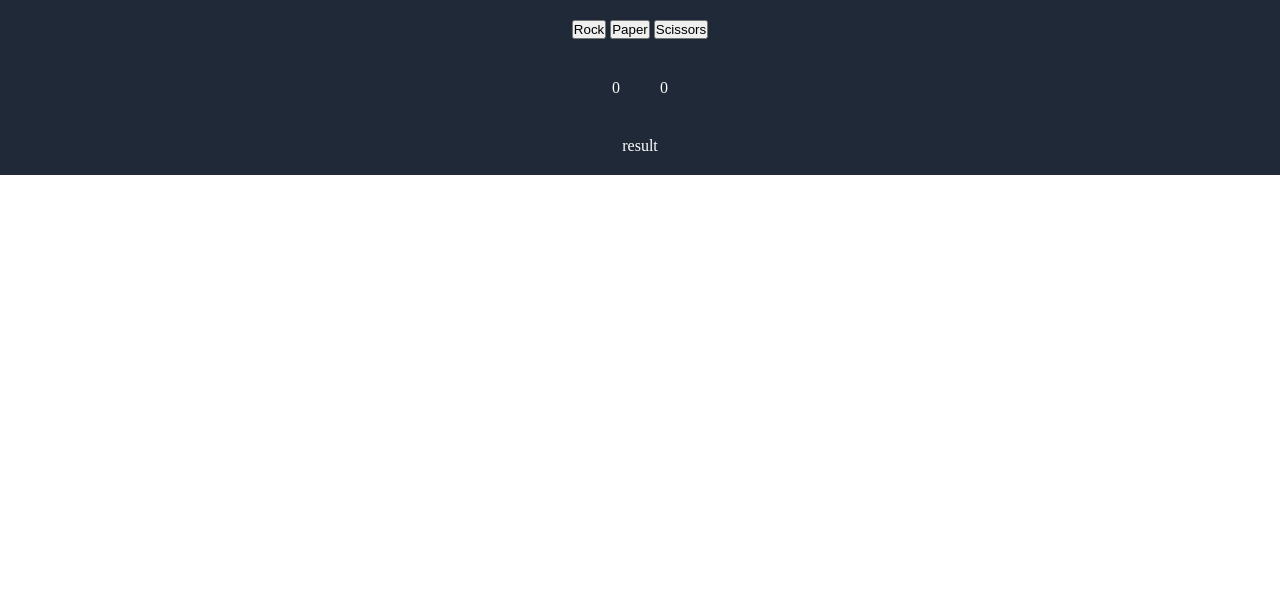
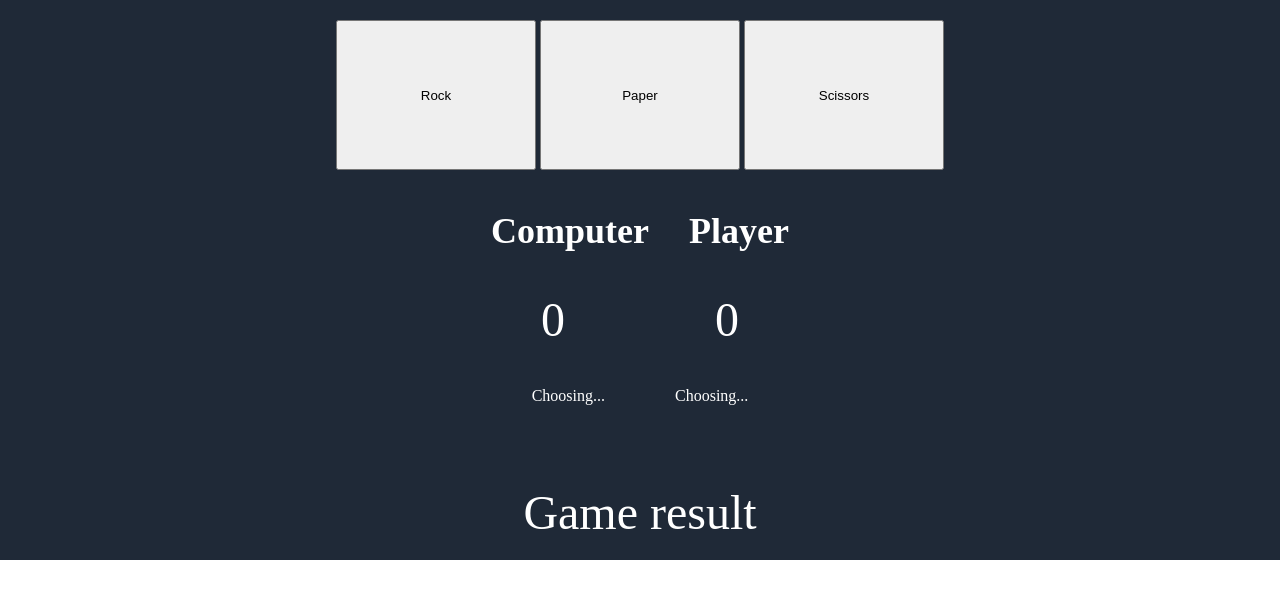
Before and after one commit to VerityIsKey/Rock-Paper-Scissor-new, a plain HTML site: page index.html in a window 1280 px wide. Drawn offline with Linux system fonts and the light colour scheme.

Commit message:
add the round winners

```diff
--- a/index.html
+++ b/index.html
@@ -15,12 +15,25 @@
             <button class="choices scissors">Scissors</button>
         </div>
     </div>
-    <div class="scoreBoardContainer">
+    <div class="scoreBoardContainer titles">
+        <h1 class="computerTitle">Computer</h1>
+        <h1 class="playerTitle">Player</h1>
+
+    </div>
+    <div class="scoreBoardContainer scoreBoard">
         <p class="computerScore">0</p>
         <p class="playerScore">0</p>
 
     </div>
-    <div class="results">result</div>
+
+    <div class="currentRoundContainer">
+        <p class="computersChoice">Choosing...</p>
+        <p class="playersChoice">Choosing...</p>
+    </div>
+    <div class="currentRoundResults">
+        <h1 class="roundResults"></h1>
+    </div>
+    <div class="gameResults results">Game result</div>
 
 
 
@@ -74,10 +87,14 @@
         const playerScoreElement = document.querySelector('.playerScore');
         const computerScoreElement = document.querySelector('.computerScore');
         const resultElement = document.querySelector('.results');
-
-
+        const playersChoice = document.querySelector('.playersChoice');
+        const computersChoice = document.querySelector('.computersChoice');
+        const roundResult = document.querySelector('.roundResults');
         function playRound(playerSelection, computerSelection){
             let result = "Program is not working"
+
+            computersChoice.textContent = computerSelection.toUpperCase();
+            playersChoice.textContent = playerSelection.toUpperCase();
 
 
 
@@ -114,6 +131,8 @@
                     result = "player";
                 }
             }
+
+            roundResult.textContent = "the round winner is: " + result.toUpperCase();
 
 
             if (result == "player"){
--- a/styles.css
+++ b/styles.css
@@ -12,9 +12,15 @@
     justify-content: center;
 }
 
+.choices {
+    width: 200px;
+    height: 150px;
+}
 
 .scoreBoardContainer {
+    font-size: large;
     display: flex;
+
     background-color: #1f2937;
     color: white;
     padding: 20px 0;
@@ -23,7 +29,41 @@
     gap: 40px;
 }
 
+.scoreBoard {
+    gap: 90px;
+}
+
+.computerScore,
+.playerScore {
+    font-size: 48px;
+
+}
+
+.playerScore {
+    margin-left: 60px;
+}
+
+
+.currentRoundContainer {
+    display: flex;
+    background-color: #1f2937;
+    color: white;
+    padding: 20px 0;
+    justify-content: center;
+    gap:70px;
+}
+
+.currentRoundResults {
+    display: flex;
+    background-color: #1f2937;
+    color: white;
+    padding: 20px 0;
+    justify-content: center;
+
+}
+
 .results {
+    font-size: 48px;
     display: flex;
     background-color: #1f2937;
     color: white;
```
